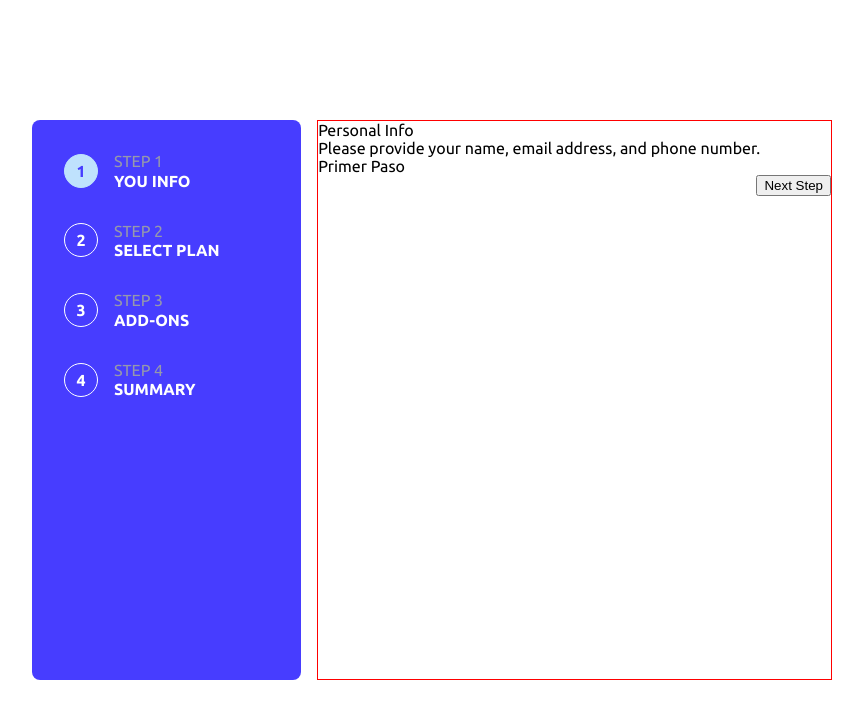
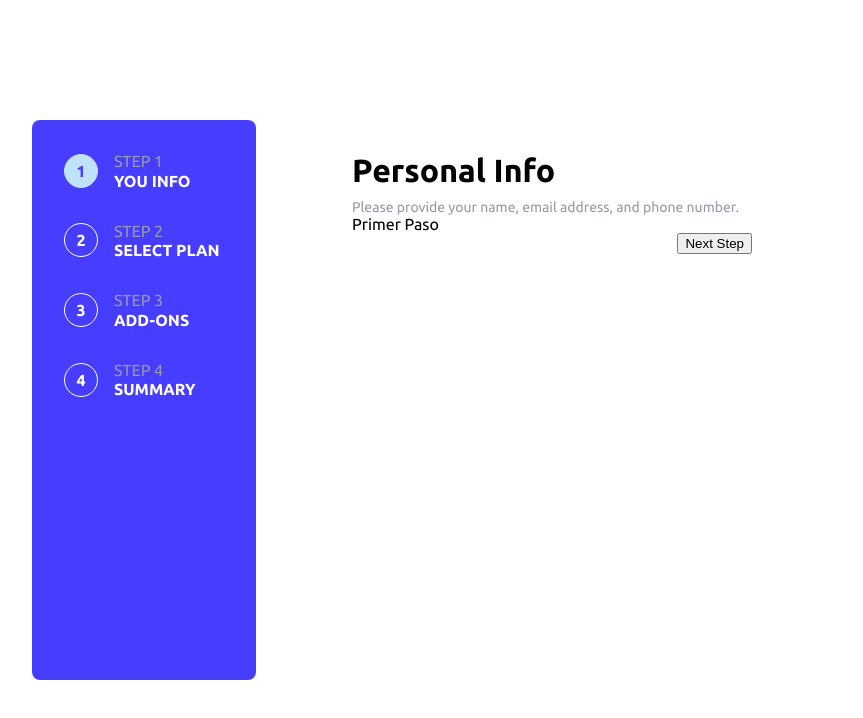
Before and after one commit to MarianoTroncoso/multi-step-form, a React (Create React App) app: page /1 in a window 1280 px wide. Shown: the top 718 px of the page, without its empty margins (208-1071 px from the left). Built offline with nearby package versions, Linux system fonts and the light colour scheme.

Commit message:
Add title and description styles

```diff
--- a/src/components/FomStep/FomStep.tsx
+++ b/src/components/FomStep/FomStep.tsx
@@ -26,9 +26,9 @@ const FormStep: React.FC<Props> = ({
 
   return (
     <SC.Wrapper>
-      <div>{title}</div>
-      <div>{description}</div>
-      {children}
+      <SC.Title>{title}</SC.Title>
+      <SC.Description>{description}</SC.Description>
+      <SC.ChildrenWrapper>{children}</SC.ChildrenWrapper>
       <SC.FooterWrapper>
         {!isFirstStep && (
           <SC.BackButton onClick={onPrevious}>Go back</SC.BackButton>
--- a/src/components/FomStep/FormStep.styles.ts
+++ b/src/components/FomStep/FormStep.styles.ts
@@ -1,8 +1,8 @@
 import styled from 'styled-components';
 
 export const Wrapper = styled.div`
-  border: 1px solid red;
   width: 100%;
+  padding: 2rem 5rem;
 `;
 
 export const FooterWrapper = styled.div`
@@ -20,3 +20,16 @@ export const BackButton = styled(Button)`
 export const NextButton = styled(Button)`
   margin-left: auto;
 `;
+
+export const Title = styled.h2`
+  font-size: ${({ theme }) => theme.fontSizes.large};
+  margin: 0;
+  margin-bottom: 0.5rem;
+`;
+
+export const Description = styled.span`
+  color: ${({ theme }) => theme.colors.neutral[0]};
+  font-size: ${({ theme }) => theme.fontSizes.small};
+`;
+
+export const ChildrenWrapper = styled.div``;
--- a/src/theme.ts
+++ b/src/theme.ts
@@ -23,9 +23,9 @@ const theme = {
     dark: '#343a40',
   },
   fontSizes: {
-    small: '12px',
+    small: '14px',
     medium: '16px',
-    large: '20px',
+    large: '2rem',
   },
   fontWeights: {
     regular: 400,
```
